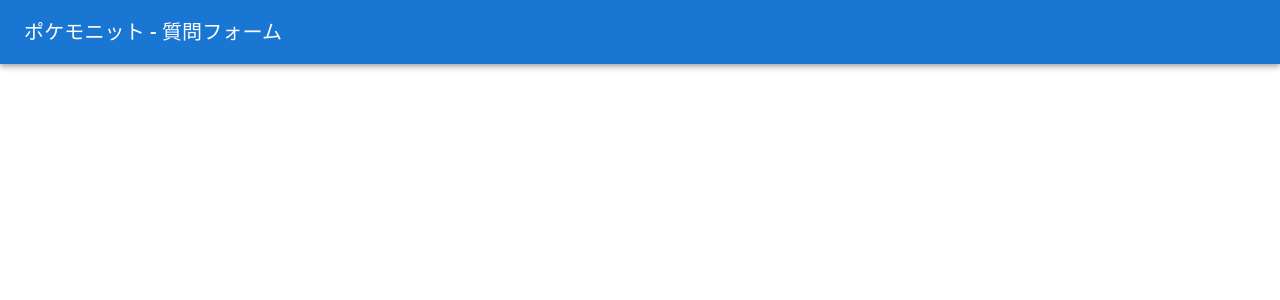
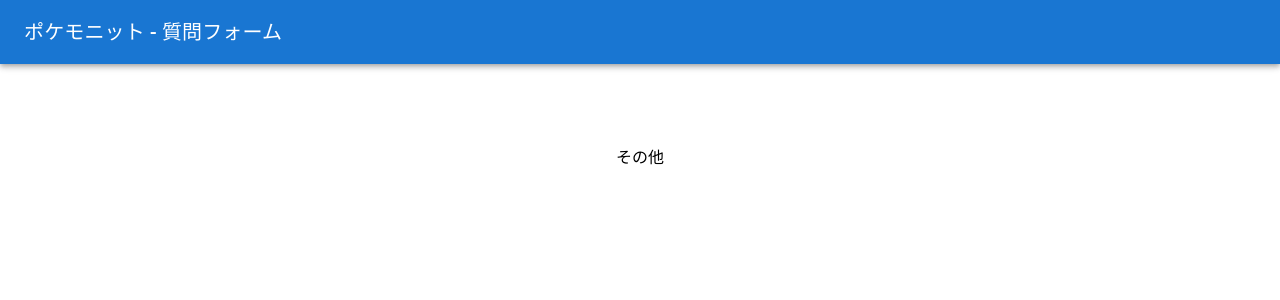
Before and after one commit to lefmarna/contact.pokemonit, a Next.js app: page /other in a window 1280 px wide. Shown: the top 300 px of the page. Built offline with nearby package versions, Linux system fonts and the light colour scheme.

Commit message:
feat: 各ページの内容を判別できるように実装

```diff
--- a/pages/code/index.tsx
+++ b/pages/code/index.tsx
@@ -4,7 +4,9 @@
 const Code: NextPage = () => {
   return (
     <div className={styles.container}>
-      <main className={styles.main}></main>
+      <main className={styles.main}>
+        <p>コード</p>
+      </main>
     </div>
   )
 }
--- a/pages/other/index.tsx
+++ b/pages/other/index.tsx
@@ -4,7 +4,9 @@
 const Other: NextPage = () => {
   return (
     <div className={styles.container}>
-      <main className={styles.main}></main>
+      <main className={styles.main}>
+        <p>その他</p>
+      </main>
     </div>
   )
 }
```
